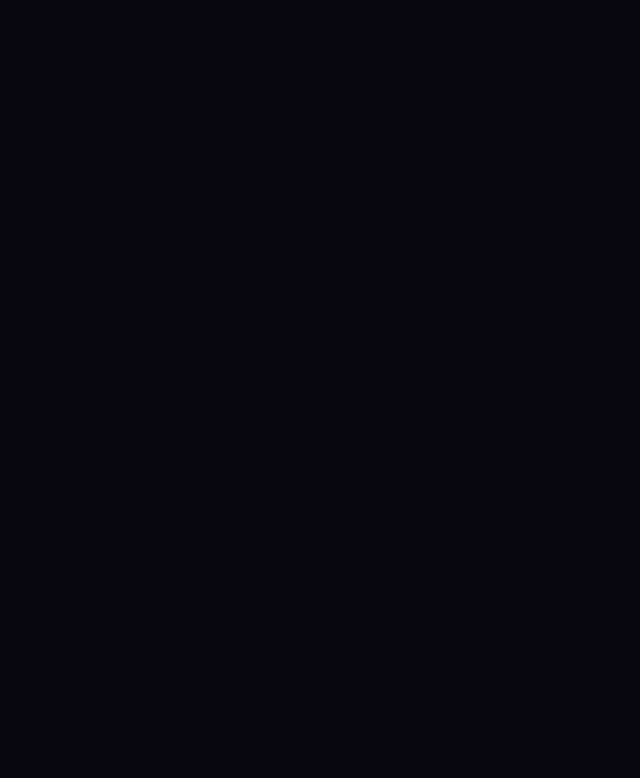
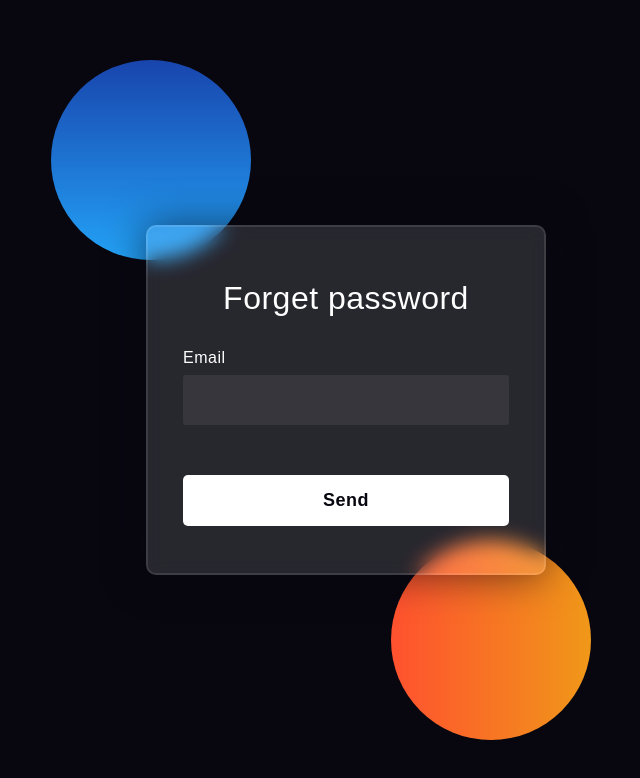
Before and after one commit to alidotdeveloper/Recuriting-Project, a React (Create React App) app: page /forget-password in a window 1280 px wide. Before the commit this address had no page. Shown: the top 778 px of the page, without its empty margins (294-934 px from the left). Built offline with nearby package versions, Linux system fonts and the light colour scheme.

Commit message:
frontend for forget password is done

```diff
--- a/src/App.js
+++ b/src/App.js
@@ -1,14 +1,14 @@
 import Login from "./components/Login";
 import Signup from "./components/Signup";
 import { Routes, Route } from "react-router-dom";
-// import Home from "./components/Signup";
-// import About from "./components/About";
+import Forgetpassword from "./components/Forgetpassword";
 function App() {
   return (
     <>
       <Routes>
         <Route exact path="/" element={<Login />} />
         <Route exact path="/signup" element={<Signup />} />
+        <Route exact path="/forget-password" element={<Forgetpassword />} />
       </Routes>
     </>
   );
--- /dev/null
+++ b/src/components/Forgetpassword.jsx
@@ -0,0 +1,24 @@
+import React from 'react'
+
+function Forgetpassword() {
+    return(
+    <div className="main">
+        <div className="background">
+            <div className="shape"></div>
+            <div className="shape"></div>
+        </div>
+        <form onSubmit="" method='POST' className='forget-form'>
+
+            <h3>Forget password</h3>
+            <label >Email</label>
+            <input type='text' id="email"  />
+            <button class="login-btn">Send</button>
+            <div className='danger-text'></div>
+        </form>
+
+    </div>
+
+)
+}
+
+export default Forgetpassword
--- a/src/components/Login.jsx
+++ b/src/components/Login.jsx
@@ -2,6 +2,7 @@
 import "../style/login.css";
 import axios from "axios";
 import { useNavigate } from 'react-router-dom';
+
 
 
 function Login() {
@@ -50,6 +51,7 @@
         <label >Password</label>
         <input type='password' id='passowrd'  onChange={e=> setValues({...values, password:e.target.value})} />
         <button class="login-btn">Login</button>
+        <div className='danger-text'><a href="/forget-password" >Forget Password</a></div>
         <div className='signup-text' onClick={(()=>{navigate("/signup")}) }>Signup?</div>
 
         <div className='danger-text'>{err}</div>
--- a/src/style/login.css
+++ b/src/style/login.css
@@ -109,4 +109,8 @@
   color: white;
 }
 .signup-form{
-  height: 600px;}
+  height: 600px;
+}
+.forget-form{
+height: 350px;
+  }
```
